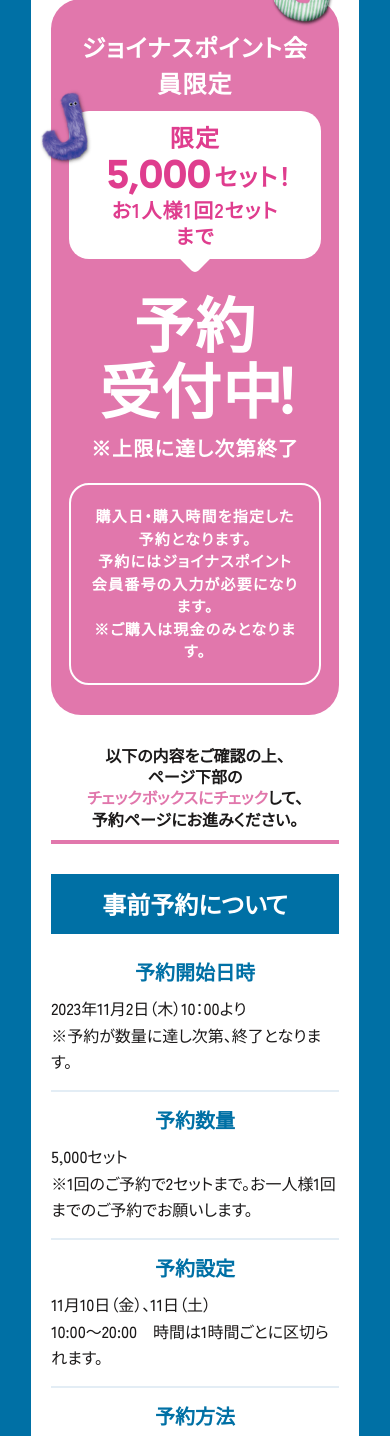
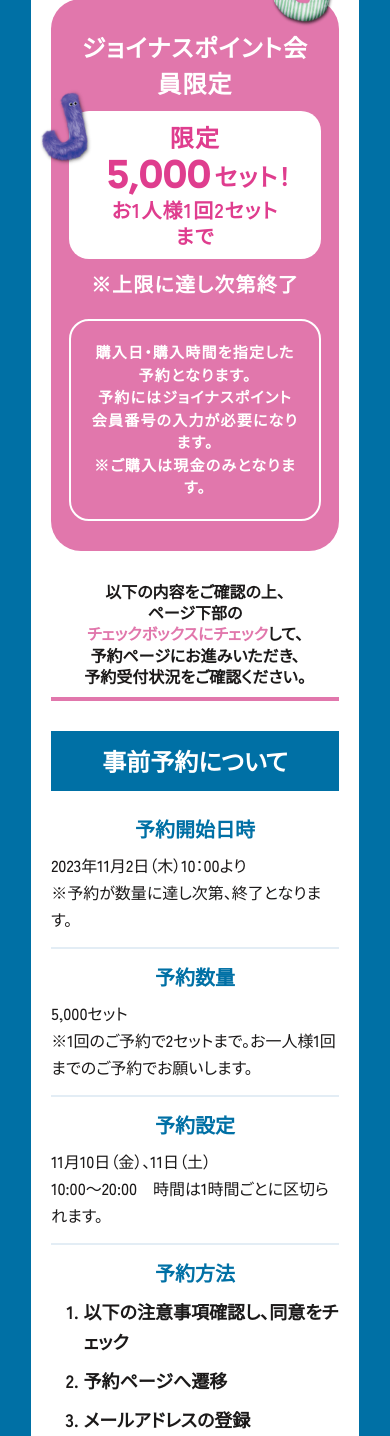
Before and after one commit to topicpath/bleue-joinus_50th, a PHP site: page /premium-okaimono/ in a window 390 px wide. Shown: the part 810-2246 px from the top of the page. Run offline with PHP 8.4, Linux system fonts and the light colour scheme; some web fonts are replaced.

Commit message:
プレミアムお買物券ページ 夜版

```diff
--- a/premium-okaimono/css/premium-okaimono.css
+++ b/premium-okaimono/css/premium-okaimono.css
@@ -251,6 +251,9 @@
 	transform: rotate(-45deg);
 	z-index: -1;
 }
+.start_box .fuki.no-point::after {
+	content: none;
+}
 .start_box .fuki .num {
 	margin: 0 .1em 0 .15em;
 	font-size: 3.8rem;
@@ -309,6 +312,9 @@
 		margin: 10px auto 30px;
 		padding: 10px 0;
 		line-height: 1.3;
+	}
+	.start_box .fuki.no-point {
+		margin-bottom: 10px;
 	}
 	.start_box .fuki .num {
 		margin-left: 0.2em;
--- a/premium-okaimono/index.php
+++ b/premium-okaimono/index.php
@@ -47,15 +47,14 @@
 
 			<div class="start_box mov_show fadeup">
 				<p>ジョイナスポイント会員限定</p>
-				<p class="fuki">限定<br class="sp"><span class="num ff_en">5,000</span>セット！<span class="note">お1人様1回2セット<br class="sp">まで</span></p>
-				<p class="start">予約<br class="sp">受付中<span>！</span></p>
+				<p class="fuki no-point">限定<br class="sp"><span class="num ff_en">5,000</span>セット！<span class="note">お1人様1回2セット<br class="sp">まで</span></p>
 				<p class="start_notes">※上限に達し次第終了</p>
 				<p class="notes">購入日・購入時間を指定した予約となります。<br>予約にはジョイナスポイント会員番号の入力が必要になります。<br>※ご購入は現金のみとなります。</p>
 			</div><!-- /.start_box -->
 
 
 			<section class="outline_section">
-				<p class="outline_lead mov_show fadeup">以下の内容をご確認の上、<br>ページ下部の<br class="sp"><span class="pink">チェックボックスにチェック</span>して、<br>予約ページにお進みください。</p>
+				<p class="outline_lead mov_show fadeup">以下の内容をご確認の上、<br>ページ下部の<br class="sp"><span class="pink">チェックボックスにチェック</span>して、<br>予約ページにお進みいただき、<br>予約受付状況をご確認ください。</p>
 
 				<h2 class="mov_show fadeup">事前予約について</h2>
 				<table class="mov_show fadeup">
```
